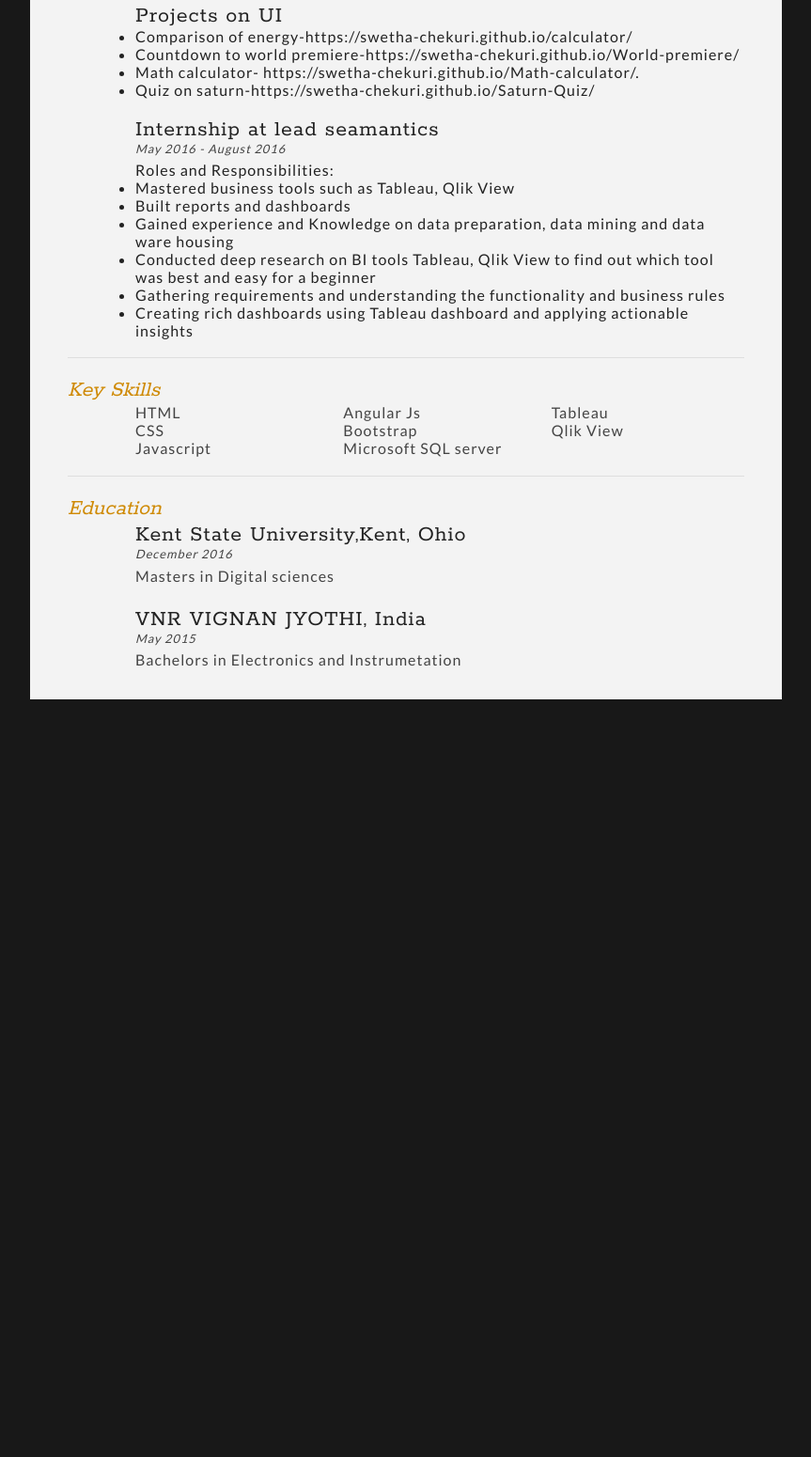
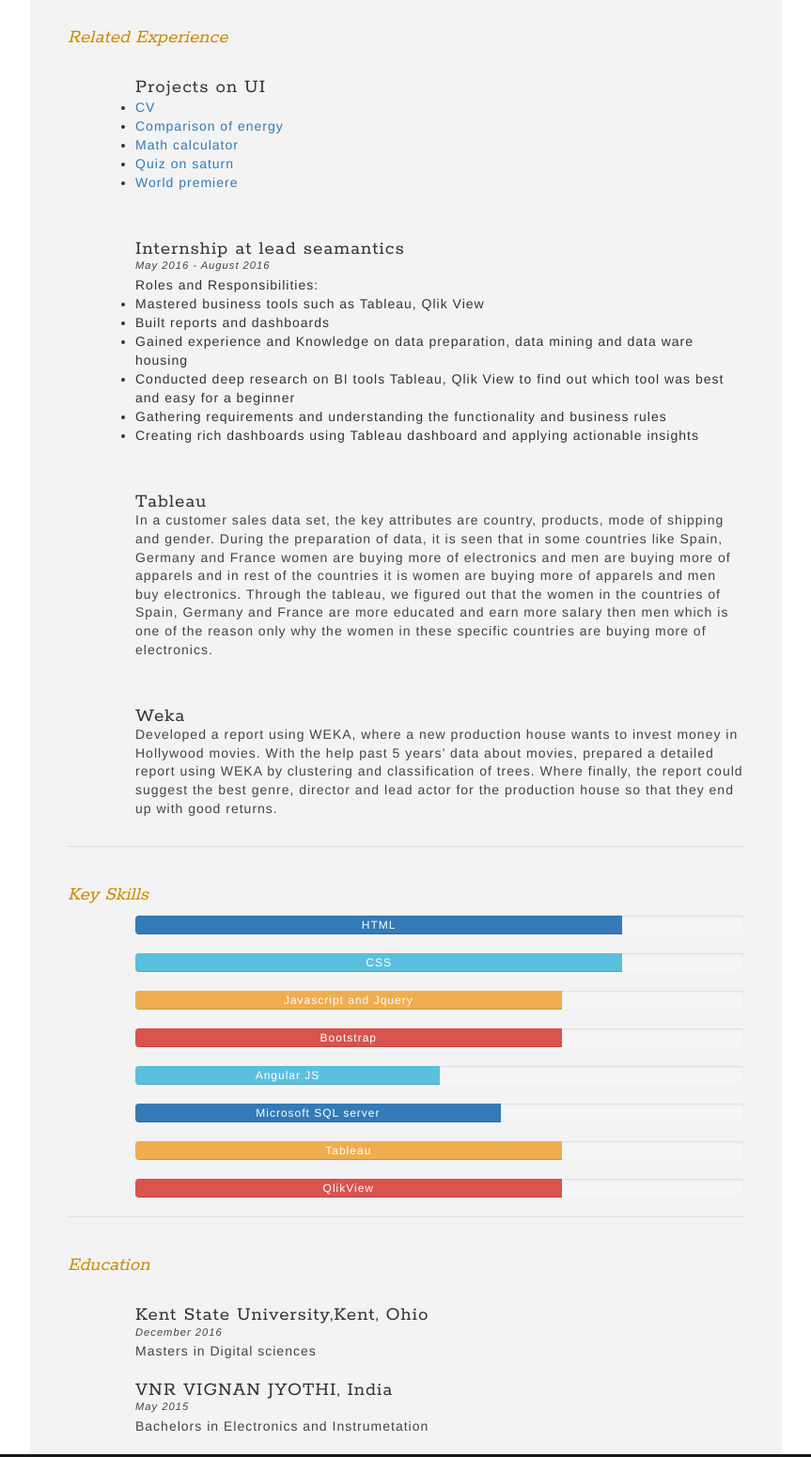
Before and after one commit to swetha-chekuri/CV, a plain HTML site: page index.html in a window 1280 px wide. Shown: the part 450-2000 px from the top of the page at 94% size, without its empty margins (208-1071 px from the left). Before the commit the page ends 1224 px from the top, so only its background shows below. Drawn offline with nearby package versions, Linux system fonts and the light colour scheme.

Commit message:
Update index.html

```diff
--- a/index.html
+++ b/index.html
@@ -9,6 +9,7 @@
 
 <link type="text/css" rel="stylesheet" href="style.css">
 <link href='http://fonts.googleapis.com/css?family=Rokkitt:400,700|Lato:400,300' rel='stylesheet' type='text/css'>
+	<link rel="stylesheet" href="https://maxcdn.bootstrapcdn.com/bootstrap/3.3.7/css/bootstrap.min.css">
 
 <!--[if lt IE 9]>
 <script src="//html5shiv.googlecode.com/svn/trunk/html5.js"></script>
@@ -66,11 +67,12 @@
 				<article>
 					<h2>Projects on UI</h2>
 				<ul>
-					<li>Comparison of energy-https://swetha-chekuri.github.io/calculator/</li>
-					<li>Countdown to world premiere-https://swetha-chekuri.github.io/World-premiere/</li>
-					<li>Math calculator- https://swetha-chekuri.github.io/Math-calculator/.</li>
-					<li>Quiz on saturn-https://swetha-chekuri.github.io/Saturn-Quiz/
-                   </li>
+					<li><a href="https://swetha-chekuri.github.io/CV/">CV</a></li>
+					<li><a href="https://swetha-chekuri.github.io/calculator/">Comparison of energy</a></li>
+					<li><a href="https://swetha-chekuri.github.io/math/">Math calculator</a> </li>
+					<li><a href="https://swetha-chekuri.github.io/quiz/">Quiz on saturn</a></li>
+					<li><a href="https://swetha-chekuri.github.io/World-premiere/">World premiere</a></li>
+
                    </ul>
 				</article>
 				<br>
@@ -89,6 +91,20 @@
                     </ul>
 				</article>
 				<br>
+					<article>
+					<h2>Tableau</h2>
+					<p> In a customer sales data set, the key attributes are country, products, mode of shipping and gender. During the preparation of data, it is seen that in some countries like Spain, Germany and France women are buying more of electronics and men are buying more of apparels and in rest of the countries it is women are buying more of apparels and men buy electronics. Through the tableau, we figured out that the women in the countries of Spain, Germany and France are more educated and earn more salary then men which is one of the reason only why the women in these specific countries are buying more of electronics.</p>
+
+				</article>
+				<br>
+
+
+				<article>
+					<h2>Weka</h2>
+					<p> Developed a report using WEKA, where a new production house wants to invest money in Hollywood movies. With the help past 5 years’ data about movies, prepared a detailed report using WEKA by clustering and classification of trees. Where finally, the report could suggest the best genre, director and lead actor for the production house so that they end up with good returns.</p>
+
+				</article>
+				<br>
 
 			</div>
 			<div class="clear"></div>
@@ -101,16 +117,54 @@
 			</div>
 
 			<div class="sectionContent">
-				<ul class="keySkills">
-					<li>HTML</li>
-					<li>CSS</li>
-					<li>Javascript</li>
-					<li>Angular Js</li>
-					<li>Bootstrap</li>
-					<li>Microsoft SQL server</li>
-					<li>Tableau</li>
-					<li>Qlik View</li>
-				</ul>
+				<div class="progress">
+				  <div class="progress-bar progress-bar-sucess" role="progressbar" aria-valuenow="80"
+				  aria-valuemin="0" aria-valuemax="100" style="width:80%">
+					HTML
+				  </div>
+				</div>
+				<div class="progress">
+				  <div class="progress-bar progress-bar-info" role="progressbar" aria-valuenow="80"
+				  aria-valuemin="0" aria-valuemax="100" style="width:80%">
+					CSS
+				  </div>
+				</div>
+				<div class="progress">
+				  <div class="progress-bar progress-bar-warning" role="progressbar" aria-valuenow="70"
+				  aria-valuemin="0" aria-valuemax="100" style="width:70%">
+					Javascript and Jquery
+				  </div>
+				</div>
+				<div class="progress">
+				  <div class="progress-bar progress-bar-danger" role="progressbar" aria-valuenow="70"
+				  aria-valuemin="0" aria-valuemax="100" style="width:70%">
+					Bootstrap
+				  </div>
+				</div>
+				<div class="progress">
+				  <div class="progress-bar progress-bar-info" role="progressbar" aria-valuenow="50"
+				  aria-valuemin="0" aria-valuemax="100" style="width:50%">
+					Angular JS
+				  </div>
+				</div>
+				<div class="progress">
+				  <div class="progress-bar progress-bar-sucess" role="progressbar" aria-valuenow="60"
+				  aria-valuemin="0" aria-valuemax="100" style="width:60%">
+					Microsoft SQL server
+				  </div>
+				</div>
+				<div class="progress">
+				  <div class="progress-bar progress-bar-warning" role="progressbar" aria-valuenow="70"
+				  aria-valuemin="0" aria-valuemax="100" style="width:70%">
+					Tableau
+				  </div>
+				</div>
+				<div class="progress">
+				  <div class="progress-bar progress-bar-danger" role="progressbar" aria-valuenow="70"
+				  aria-valuemin="0" aria-valuemax="100" style="width:70%">
+					QlikView
+				  </div>
+				</div>
 			</div>
 			<div class="clear"></div>
 		</section>
```
